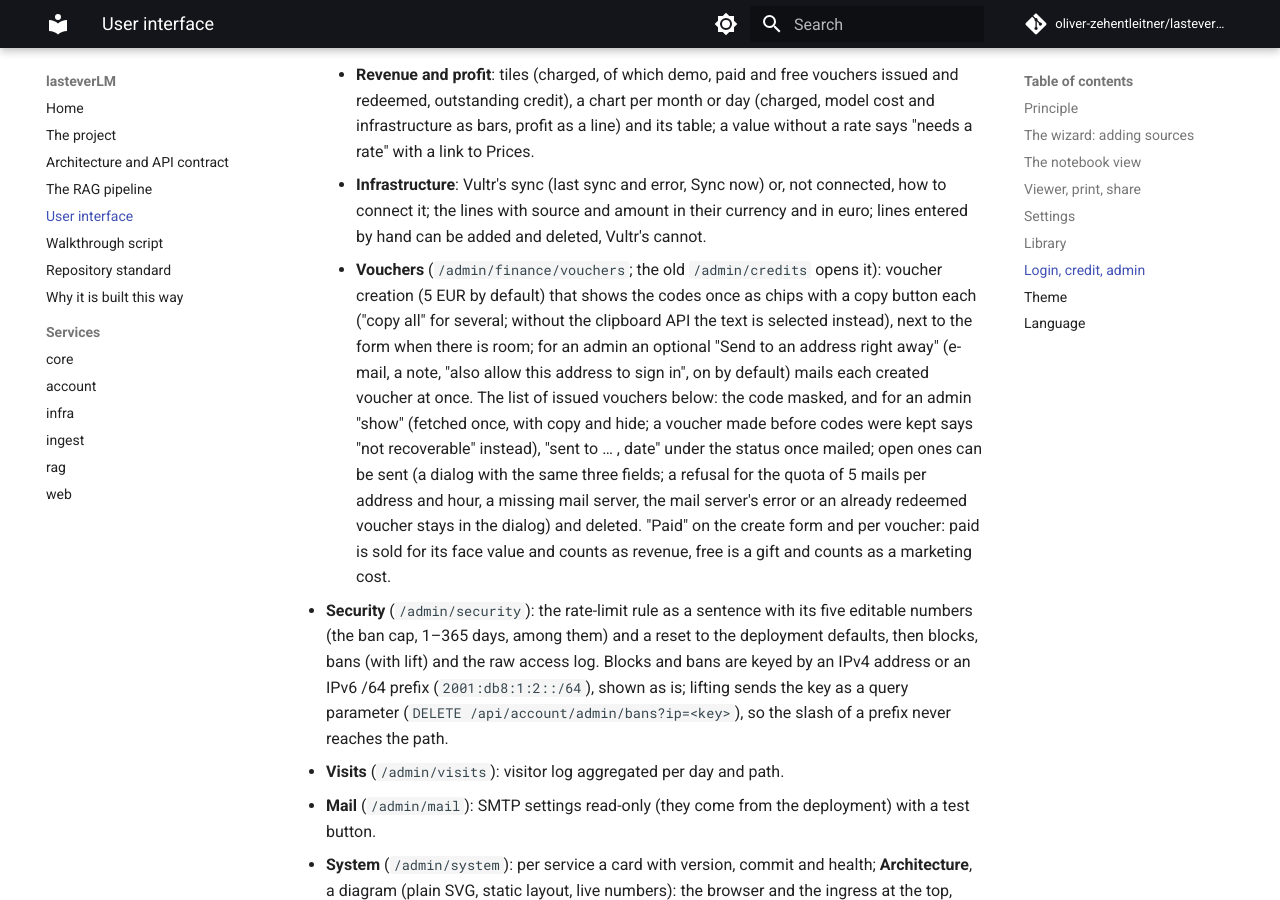
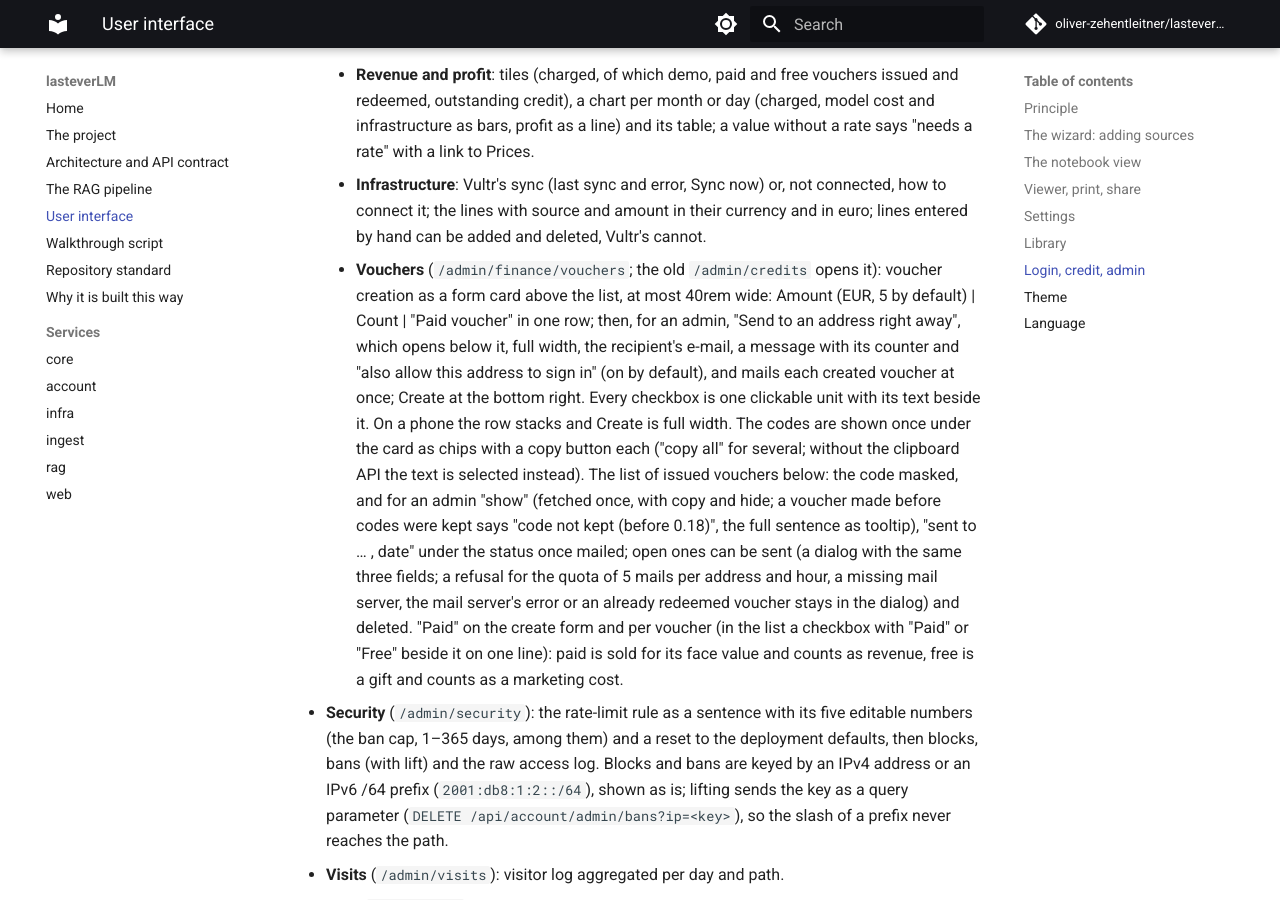
Before and after one commit to oliver-zehentleitner-aigent/lasteverLM, an MkDocs documentation site: the page built from docs/ui.md, in a window 1280 px wide and 900 px high, scrolled down 11791 px. Built offline with MkDocs 1.6.1 and Material for MkDocs 9.7.7, drawn with Linux system fonts in a browser that asks for light colours; comment, search, counter and statistics services are not loaded.

Commit message:
web: the voucher create form as a card, checkboxes beside their text, a shorter not-kept note

```diff
--- a/docs/ui.md
+++ b/docs/ui.md
@@ -611,20 +611,26 @@
       amount in their currency and in euro; lines entered by hand can
       be added and deleted, Vultr's cannot.
     - **Vouchers** (`/admin/finance/vouchers`; the old
-      `/admin/credits` opens it): voucher creation (5 EUR by default)
-    that shows the codes once as chips with a copy button each ("copy
-    all" for several; without the clipboard API the text is selected
-    instead), next to the form when there is room; for an admin an
-    optional "Send to an address right away" (e-mail, a note, "also
-    allow this address to sign in", on by default) mails each created
-    voucher at once. The list of issued vouchers below: the code masked,
-    and for an admin "show" (fetched once, with copy and hide; a voucher
-    made before codes were kept says "not recoverable" instead), "sent
+      `/admin/credits` opens it): voucher creation as a form card above
+    the list, at most 40rem wide: Amount (EUR, 5 by default) | Count |
+    "Paid voucher" in one row; then, for an admin, "Send to an address
+    right away", which opens below it, full width, the recipient's
+    e-mail, a message with its counter and "also allow this address to
+    sign in" (on by default), and mails each created voucher at once;
+    Create at the bottom right. Every checkbox is one clickable unit
+    with its text beside it. On a phone the row stacks and Create is
+    full width. The codes are shown once under the card as chips with
+    a copy button each ("copy all" for several; without the clipboard
+    API the text is selected instead). The list of issued vouchers
+    below: the code masked, and for an admin "show" (fetched once, with
+    copy and hide; a voucher made before codes were kept says "code not
+    kept (before 0.18)", the full sentence as tooltip), "sent
     to … , date" under the status once mailed; open ones can be sent
     (a dialog with the same three fields; a refusal for the quota of 5
     mails per address and hour, a missing mail server, the mail server's
     error or an already redeemed voucher stays in the dialog) and
-    deleted. "Paid" on the create form and per voucher: paid is sold
+    deleted. "Paid" on the create form and per voucher (in the list a
+    checkbox with "Paid" or "Free" beside it on one line): paid is sold
     for its face value and counts as revenue, free is a gift and counts
     as a marketing cost.
   - **Security** (`/admin/security`): the rate-limit rule as a sentence
```
Also changed, not shown: web/CHANGELOG.md (+1 -0 lines), web/src/components/admin/Credits.tsx (+27 -17 lines), web/src/styles.css (+17 -3 lines), 2 other files.
